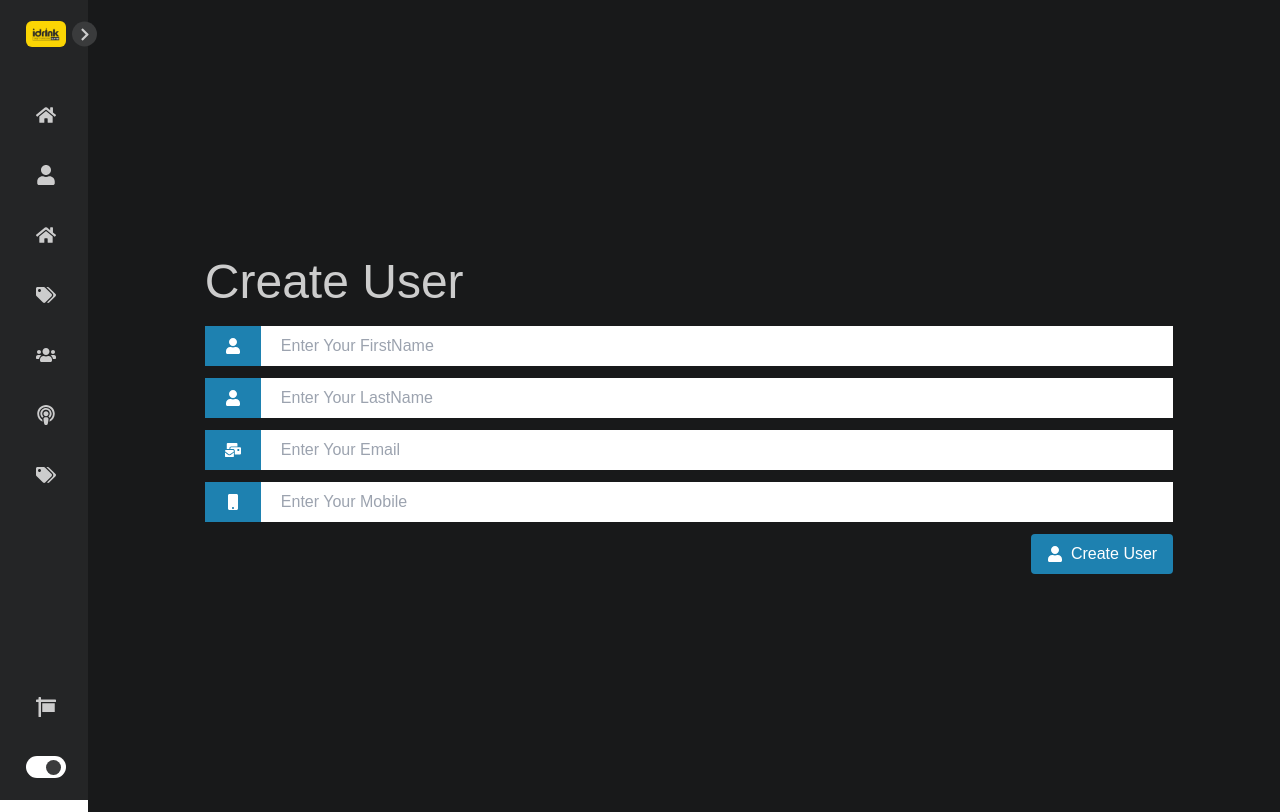
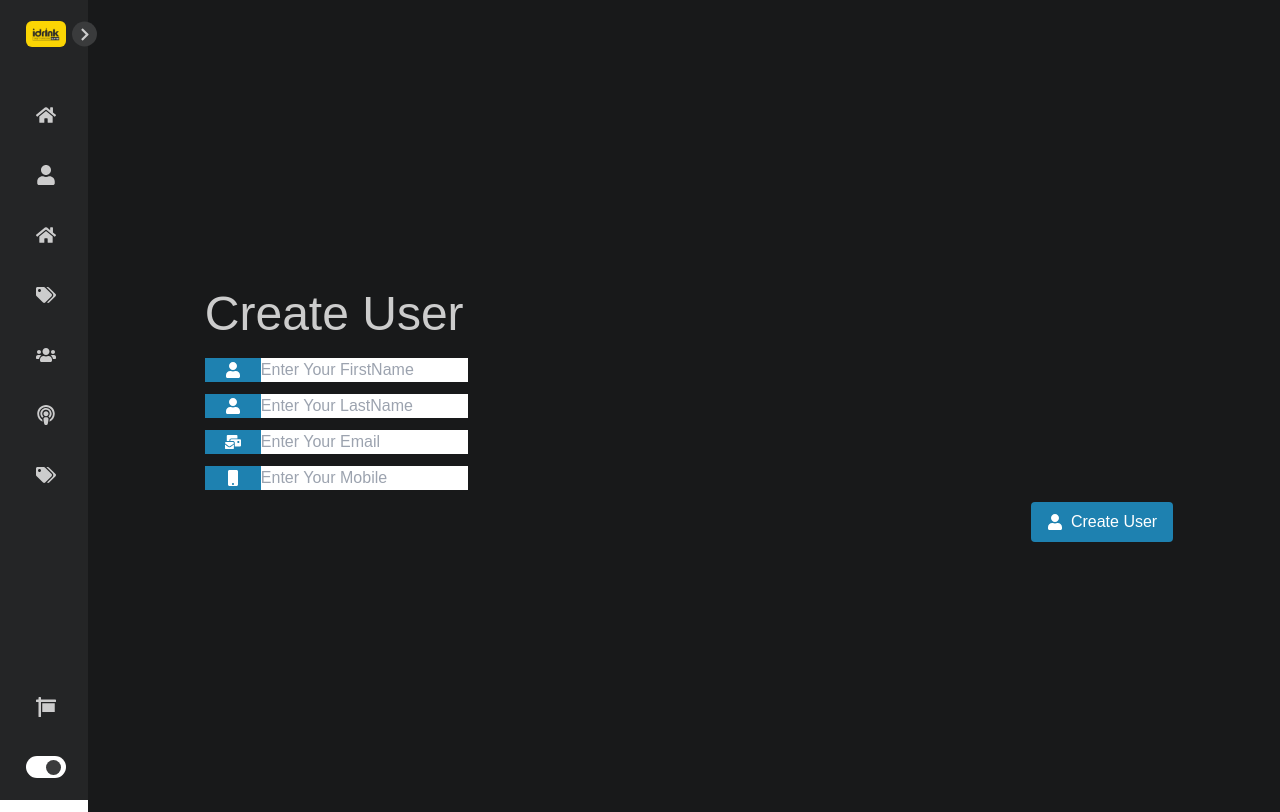
Before and after one commit to MhammdAli/my-app, a React (Create React App) app: page /create/user in a window 1280 px wide. Built offline with nearby package versions, Linux system fonts and the light colour scheme; no server answers.

Commit message:
updating ${CreateUser|CreatePost|createTags} pages

```diff
--- a/src/pages/CreatePosts.tsx
+++ b/src/pages/CreatePosts.tsx
@@ -1,59 +1,104 @@
-import React, { useState } from 'react'
+import { useMemo, useState } from 'react'
 import Button from 'components/Button';
 import Center from 'components/Center';
 import Input from 'components/Input';
-import { FaBlog, FaClock, FaComment, FaHeading, FaUser } from 'react-icons/fa';
-import Select from 'react-select';
-import makeAnimated from 'react-select/animated'
+import { FaBlog, FaClock, FaComment, FaHeading, FaTags, FaUser } from 'react-icons/fa';
 import TextArea from 'components/TextArea';
+import { ErrorMessage, Field, Form, Formik, FormikHelpers } from 'formik';
+import { CustomSelect } from 'components/CustomSelect';
+import {createPost,Post} from 'services/Posts';
+import {ToastContainer,toast} from 'react-toastify';
+import 'react-toastify/dist/ReactToastify.min.css'
+import useTags from 'hooks/useTags';
+import useUsers from 'hooks/useUsers';
+import { createPostValidationSchema } from 'Validations';
+import HelperText from 'components/HelperText';
 
-const animatedComponents = makeAnimated();
+interface Options {
+  value ?: number | undefined,
+  label ?: string
+}
 
+const CreatePosts = (props : any) => {
 
-const SampleData = [
-    { value: 'chocolate', label: 'Chocolate' },
-    { value: 'strawberry', label: 'Strawberry' },
-    { value: 'vanilla', label: 'Vanilla' },
-  ];
+  const [loading , setLoading] = useState<boolean>(false);
+  const [usersOptions,setUsers] = useState< Options[]>([]);
 
-const CreatePost = (props : any) => {
+  const {Tags} = useTags();
+  const {Users} = useUsers();
+  const handleSubmit = async (post : Post,helpers : FormikHelpers<Post> )=>{
+    setLoading(true);
+    try{
+       await createPost(post)
+       toast.success('Post Added Successfuly')
+       helpers.resetForm();
+    }catch(err : any ){
+       toast.error('somthing went wrong')
+    }finally{
+      setLoading(false);
+    }
 
-  const [selectedOption, setSelectedOption] = useState(null);
+  }
 
-  // Just For Testing
-  const handleChange = (selectedOption : any) => {
-    setSelectedOption(selectedOption)
-    console.log(selectedOption)
-  };
+  useMemo(()=>{
+    const users : Options[] = Users.map(({id,firstName,lastName})=>({value : id,label : `${firstName} ${lastName}` })) as Options[]
+    setUsers(users)
+  },[Users])
+
 
   return (
      <Center>
-        <form className='md:w-10/12 w-11/12'>
+        <div className='md:w-10/12 w-11/12'>
            <div className='space-y-3'>
               <h1 className='dark:text-textColor-dark md:text-5xl text-3xl py-2'>Create Post</h1>
+                <ToastContainer/>
+                <Formik
+                    initialValues={{
+                      title : '',
+                      description : '',
+                      postedDate : '',
+                      tagIds : [],
+                    }}
+                    onSubmit={handleSubmit}
+                    validationSchema={createPostValidationSchema}
+                >
+                {( props )=>(
+                 <Form method='POST' className='space-y-3'>
 
-              <Input startIcon={<FaHeading/>} placeholder='Enter Your Title'/>
-              <TextArea rows={3} StartIcon={<FaComment size={15}/>} placeholder='description' />
-              <Input  startIcon={<FaUser/>} placeholder='Author Id'/>
-              <Input  startIcon={<FaClock/>} placeholder='Posted Date' type='date'/>
+                    <Field as={Input} startIcon={<FaHeading/>} name='title'  placeholder='Enter Your Title' error={!!props.errors.title && props.touched.title} errorText={props.errors.title}/>
+                    <TextArea value={props.values.description} onChange={props.handleChange} rows={3} StartIcon={<FaComment size={15}/>} placeholder='description' name='description' error={!!props.errors.description && props.touched.description} errorText={props.errors.description} />
+                    <Field as={Input} name='postedDate' startIcon={<FaClock/>}  placeholder='Posted Date' type='date' error={!!props.errors.postedDate && props.touched.postedDate} errorText={props.errors.postedDate} />
 
-              <Select
-                value={selectedOption}
-                onChange={handleChange}
-                options={SampleData}
-                isMulti
-                components={animatedComponents}
-                placeholder='Select Tags'
-              />
+                    <Field
+                        name="userId"
+                        options={usersOptions}
+                        component={CustomSelect}
+                        placeholder="Select Owner"
+                        error={!!props.errors.userId}
+                        errorText={props.errors.userId}
+                        startIcon={<FaUser/>}
+                    />
 
-              <div className='flex justify-end'>
-                <Button StartIcon={<FaBlog/>} title='Create Post' type='submit' />
-              </div>
+                    <Field
+                        name="tagIds"
+                        options={Tags.map(({id,name})=>({value : id,label : name}))}
+                        component={CustomSelect}
+                        placeholder="Select Tags"
+                        isMulti
+                        startIcon={<FaTags/>}
+                    />
 
+
+                    <div className='flex justify-end'>
+                      <Button StartIcon={<FaBlog/>} title='Create Post' type='submit' loading={loading} disabled={loading} />
+                    </div>
+                </Form>
+            )}
+        </Formik>
            </div>
-        </form>
+        </div>
      </Center>
   )
 }
 
-export default CreatePost
+export default CreatePosts
--- a/src/pages/CreateTags.tsx
+++ b/src/pages/CreateTags.tsx
@@ -1,28 +1,61 @@
-import React from 'react'
+import React, { useState } from 'react'
 import Button from 'components/Button';
 import Center from 'components/Center';
 import Input from 'components/Input';
 import { FaComment,  FaTag } from 'react-icons/fa';
 import TextArea from 'components/TextArea';
+import { Field, Form, Formik, FormikHelpers } from 'formik';
+import {createTag,Tag} from 'services/Tags';
+import {ToastContainer,toast} from 'react-toastify';
+import {createTagValidationSchema} from 'Validations/index'
+const CreateTags = () => {
 
+   const [loading , setLoading] = useState<boolean>(false);
 
-const CreateTags = (props : any) => {
+   const handleSubmit = async (tag : Tag,helpers : FormikHelpers<Tag>)=>{
 
+      setLoading(true);
+      try{
+         await createTag(tag)
+         toast.success('Tag Added Successfuly')
+         helpers.resetForm();
+      }catch(err : any){
+         toast.error('somthing went wrong!!')
+      }finally{
+          setLoading(false);
+      }
+   }
 
   return (
      <Center>
-        <form className='md:w-10/12 w-11/12'>
+        <ToastContainer/>
+        <div className='md:w-10/12 w-11/12'>
            <div className='space-y-3'>
               <h1 className='dark:text-textColor-dark md:text-5xl text-3xl py-2'>Create Tag</h1>
+               <Formik
+                  initialValues={{
+                     name : '',
+                     description : ''
+                  }}
+                  onSubmit={handleSubmit}
+                  validationSchema={createTagValidationSchema}
+               >
+                  {( props )=>(
+                     <Form  method='POST' className='space-y-3'>
 
-              <Input startIcon={<FaTag/>} placeholder='Tag Name'/>
-              <TextArea rows={3} StartIcon={<FaComment size={15}/>} placeholder='description' />
 
-              <div className='flex justify-end'>
-                <Button StartIcon={<FaTag/>} title='Create Tag' type='submit' />
-              </div>
+                        <Field as={Input} name='name' startIcon={<FaTag/>} placeholder='Tag Name' error={!!props.errors.name} errorText={props.errors.name}/>
+                        <TextArea value={props.values.description} onChange={props.handleChange} rows={3} StartIcon={<FaComment size={15}/>} placeholder='description' name='description'  error={!!props.errors.description && props.touched.description} errorText={props.errors.description}  />
+
+                        <div className='flex justify-end'>
+                           <Button StartIcon={<FaTag/>} title='Create Tag' type='submit' loading={loading} disabled={loading} />
+                        </div>
+
+                     </Form>
+                  )}
+              </Formik>
            </div>
-        </form>
+        </div>
      </Center>
   )
 }
--- a/src/pages/CreateUser.tsx
+++ b/src/pages/CreateUser.tsx
@@ -1,29 +1,70 @@
-import React from 'react'
+import React, { useState } from 'react'
 import Button from 'components/Button';
 import Center from 'components/Center';
 import Input from 'components/Input';
 import { FaMailBulk, FaMobile, FaUser } from 'react-icons/fa';
-
+import {Field, Form, Formik, FormikHelpers} from 'formik';
+import {createUser,User} from 'services/users';
+import {ToastContainer,toast} from 'react-toastify';
+import 'react-toastify/dist/ReactToastify.min.css'
+import { createUserValidationSchema } from 'Validations';
 
 const CreateUser = (props : any) => {
 
 
+   const [loading , setLoading] = useState<boolean>(false);
+
+
+   const handleSubmit = async (user : User,helpers : FormikHelpers<User>)=>{
+      console.log(user)
+      setLoading(true);
+      try{
+         await createUser(user)
+         toast.success('user Added Successfuly')
+         helpers.resetForm();
+      }catch(err : any){
+         toast.error('somthing went wrong!!!')
+      }finally{
+          setLoading(false);
+      }
+
+   }
+
   return (
      <Center>
-        <form className='md:w-10/12 w-11/12'>
+        <div className='md:w-10/12 w-11/12'>
            <div className='space-y-3'>
               <h1 className='dark:text-textColor-dark md:text-5xl text-3xl py-2'>Create User</h1>
+               <ToastContainer/>
 
-              <Input startIcon={<FaUser/>} placeholder='Enter Your FirstName'/>
-              <Input  startIcon={<FaUser/>} placeholder='Enter Your LastName'/>
-              <Input  startIcon={<FaMailBulk/>} placeholder='Enter Your Email' type='email'/>
-              <Input  startIcon={<FaMobile/>} placeholder='Enter Your Mobile' type='number' />
+               <Formik
+                  initialValues={{
+                     firstName : '',
+                     email : '',
+                     lastName : '',
+                     mobile : ''
+                  }}
+                  onSubmit={handleSubmit}
+                  validationSchema={createUserValidationSchema}
+               >
+                {( props )=>(
+                   <Form method='POST' className='space-y-3'>
 
-              <div className='flex justify-end'>
-                <Button StartIcon={<FaUser/>} title='Create User' type='submit' />
-              </div>
+                     <Field as={Input} startIcon={<FaUser/>} placeholder='Enter Your FirstName' name='firstName' error={!!props.errors.firstName && props.touched.firstName} errorText={props.errors.firstName} />
+                     <Field as={Input} startIcon={<FaUser/>} placeholder='Enter Your LastName' name='lastName' error={!!props.errors.lastName && props.touched.lastName} errorText={props.errors.lastName} />
+                     <Field as={Input} startIcon={<FaMailBulk/>} placeholder='Enter Your Email' type='email' name='email' error={!!props.errors.email && props.touched.email} errorText={props.errors.email}  />
+                     <Field as={Input} startIcon={<FaMobile/>} placeholder='Enter Your Mobile' name='mobile' error={!!props.errors.mobile && props.touched.mobile} errorText={props.errors.mobile}  />
+
+
+                     <div className='flex justify-end'>
+                        <Button StartIcon={<FaUser/>} title='Create User' type='submit' loading={loading} disabled={loading} />
+                     </div>
+
+                  </Form>
+               )}
+            </Formik>
            </div>
-        </form>
+        </div>
      </Center>
   )
 }
```
